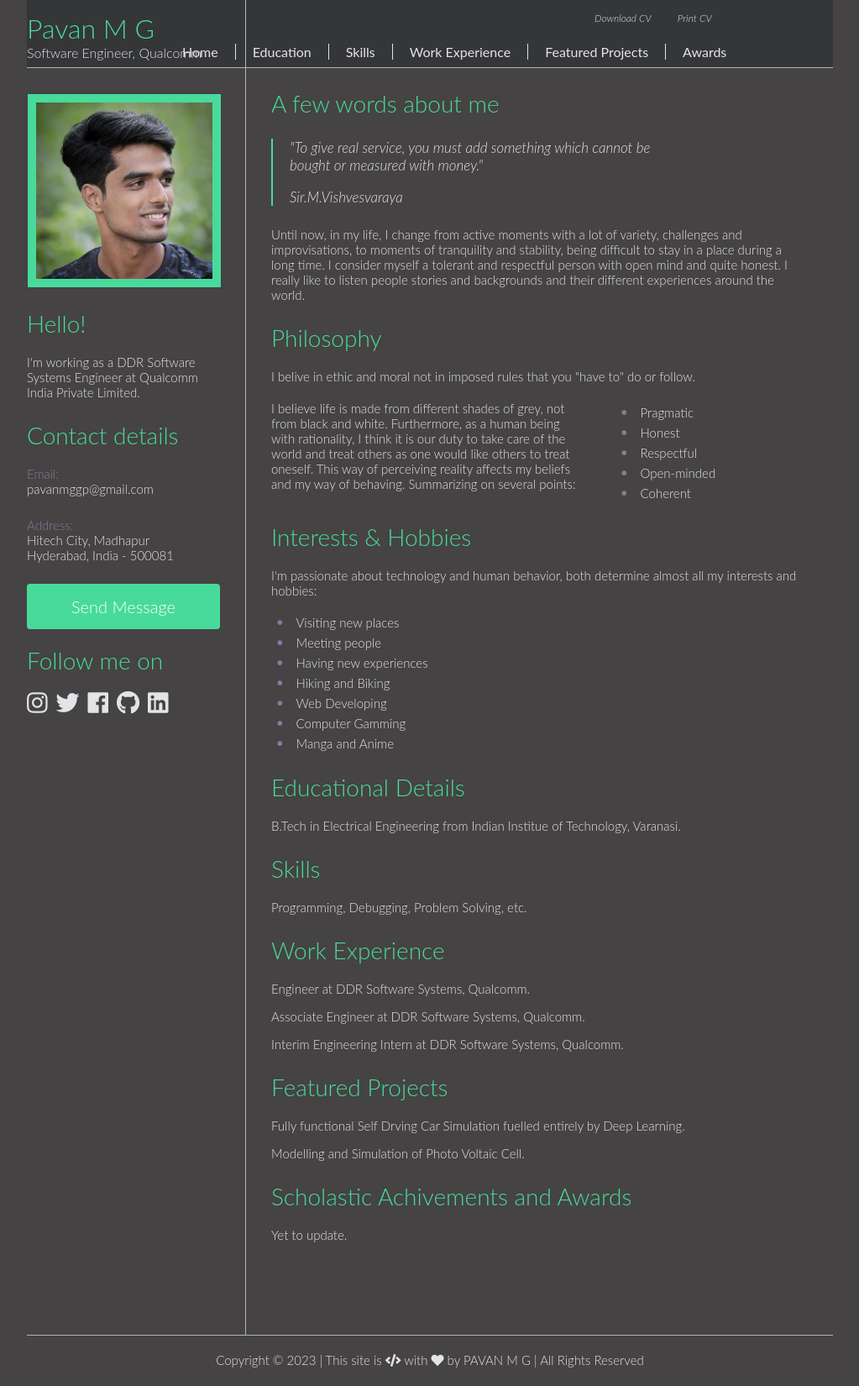
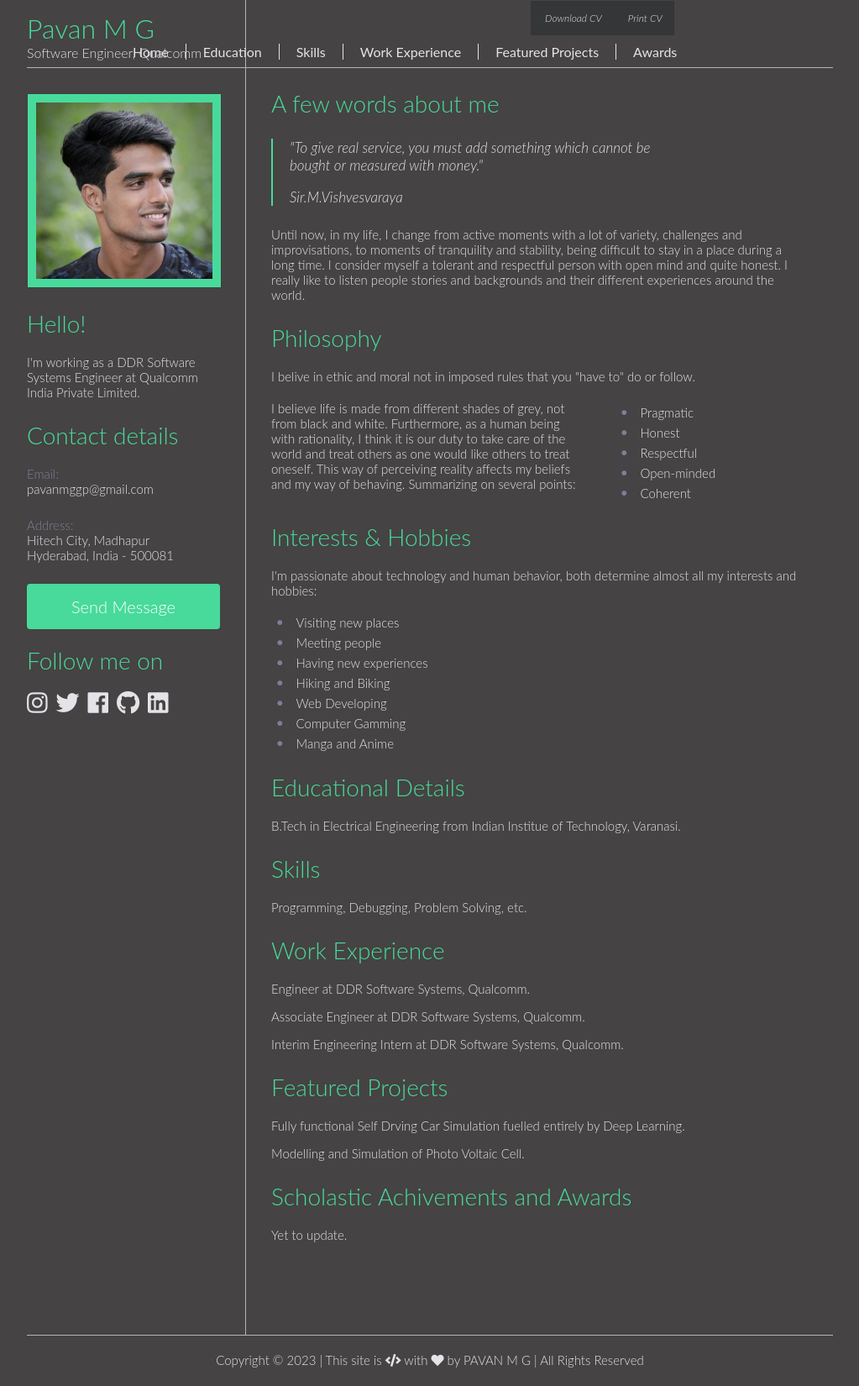
Before and after one commit to pavan-mg/pavan-mg.github.io, a Jekyll site: the page built from index.html, in a window 1280 px wide. Shown: the whole page at 84% size, without its empty margins (128-1151 px from the left). Built offline with Jekyll 4.4.1, drawn with Linux system fonts in a browser that asks for light colours.

Commit message:
Update main.css

```diff
--- a/css/main.css
+++ b/css/main.css
@@ -117,7 +117,7 @@
 	#header {
 		height: 80px;
 		border-bottom: 1px solid #b5b5b5;
-		background: #353638;
+		background: rgb(69, 67, 67);
 	}
 		.header_logotype_container {
 			width: 260px;
@@ -131,7 +131,7 @@
 			width: 699px;
 			float: left;
 			position: fixed;
-			right: 261px;
+			left: 261px;
 		}
 			.header_menu_container a {
 				font-family: 'Lato', Helvetica, sans-serif;
```
